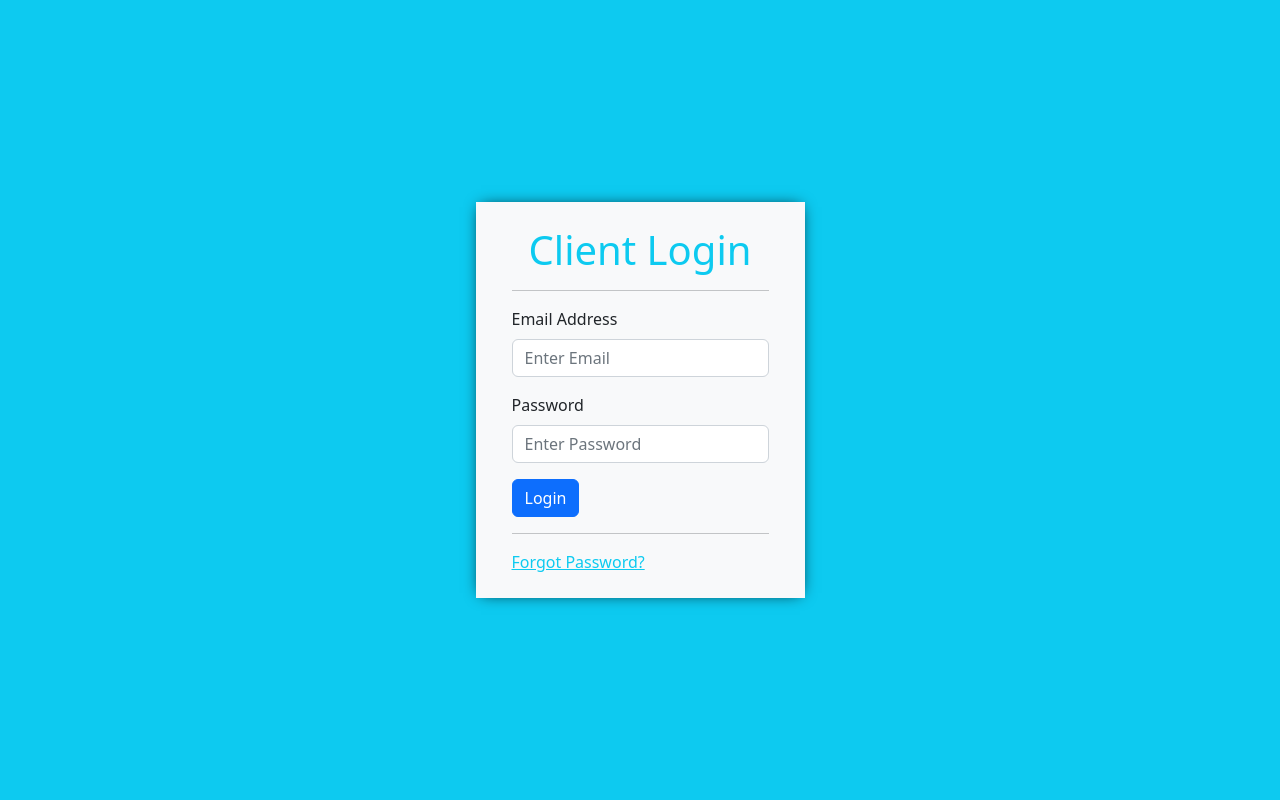
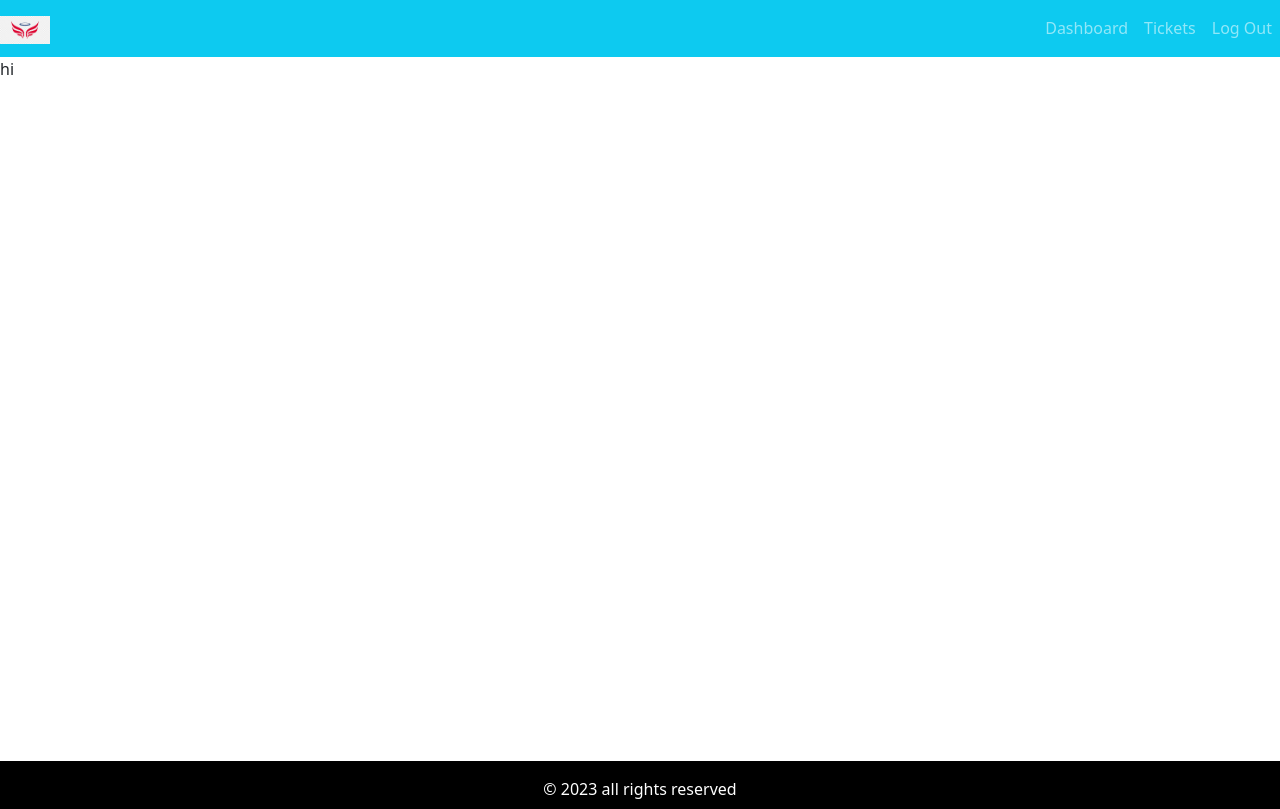
Before and after one commit to rahulsharma25/crm-frontend, a React (Create React App) app: page /login in a window 1280 px wide. Built offline with nearby package versions, Linux system fonts and the light colour scheme.

Commit message:
added dashboard UI layout

```diff
--- a/src/App.css
+++ b/src/App.css
@@ -0,0 +1,22 @@
+.default-layout {
+    display: grid;
+    grid-template-rows: auto auto 3rem;
+    grid-template-areas:
+        "header"
+        "main"
+        "footer";
+}
+
+header{
+    grid-area: header;
+}
+main{
+    grid-area: main;
+    min-height: 88vh;
+}
+footer{
+    grid-area: footer;
+    background: black;
+    color: white;
+    padding: 1rem;
+}
--- a/src/App.js
+++ b/src/App.js
@@ -1,11 +1,16 @@
 import React from 'react';
 import './App.css';
+import { DefaultLayout } from './layout/defaultLayout';
 import { Entry } from './pages/entry/entry';
 
 function App() {
   return (
     <div className="App">
-      <Entry />
+      {/* <Entry /> */}
+      <DefaultLayout>
+        hi
+        {/* <div>hi</div> */}
+      </DefaultLayout>
     </div>
   );
 }
--- /dev/null
+++ b/src/layout/defaultLayout.js
@@ -0,0 +1,26 @@
+import React from 'react';
+import PropTypes from 'prop-types';
+import { Footer } from './partials/footer';
+import { Header } from './partials/header';
+
+export const DefaultLayout = (props) => {
+  return (
+    <div className='default-layout'>
+      <header className='header'>
+        <Header />
+      </header>
+
+      <main className='main'>
+        {props.children}
+      </main>
+
+      <footer className='footer'>
+        <Footer />
+      </footer>
+    </div>
+  );
+};
+
+DefaultLayout.propTypes = {
+  children: PropTypes.object.isRequired
+};
--- /dev/null
+++ b/src/layout/partials/footer.js
@@ -0,0 +1,9 @@
+import React from 'react';
+
+export const Footer = () => {
+  return (
+    <div className='text-center copyright'>
+      &copy; 2023 all rights reserved
+    </div>
+  );
+};
--- /dev/null
+++ b/src/layout/partials/header.js
@@ -0,0 +1,21 @@
+import React from 'react';
+import { Navbar, Nav } from 'react-bootstrap';
+import logo from '../../assets/img/logo.png';
+
+export const Header = () => {
+  return (
+    <Navbar collapseOnSelect bg='info' variant='dark' expand='md'>
+        <Navbar.Brand>
+          <img src={logo} alt='logo' width='50px' />
+        </Navbar.Brand>
+        <Navbar.Toggle aria-controls='basic-navbar-nav' />
+        <Navbar.Collapse id='basic-navbar-nav' >
+          <Nav className='ms-auto'>
+            <Nav.Link href='/dashboard'>Dashboard</Nav.Link>
+            <Nav.Link href='/tickets'>Tickets</Nav.Link>
+            <Nav.Link href='/logout'>Log Out</Nav.Link>
+          </Nav>
+        </Navbar.Collapse>
+    </Navbar>
+  );
+};
```
Also changed, not shown: src/assets/img/logo.png (added).
